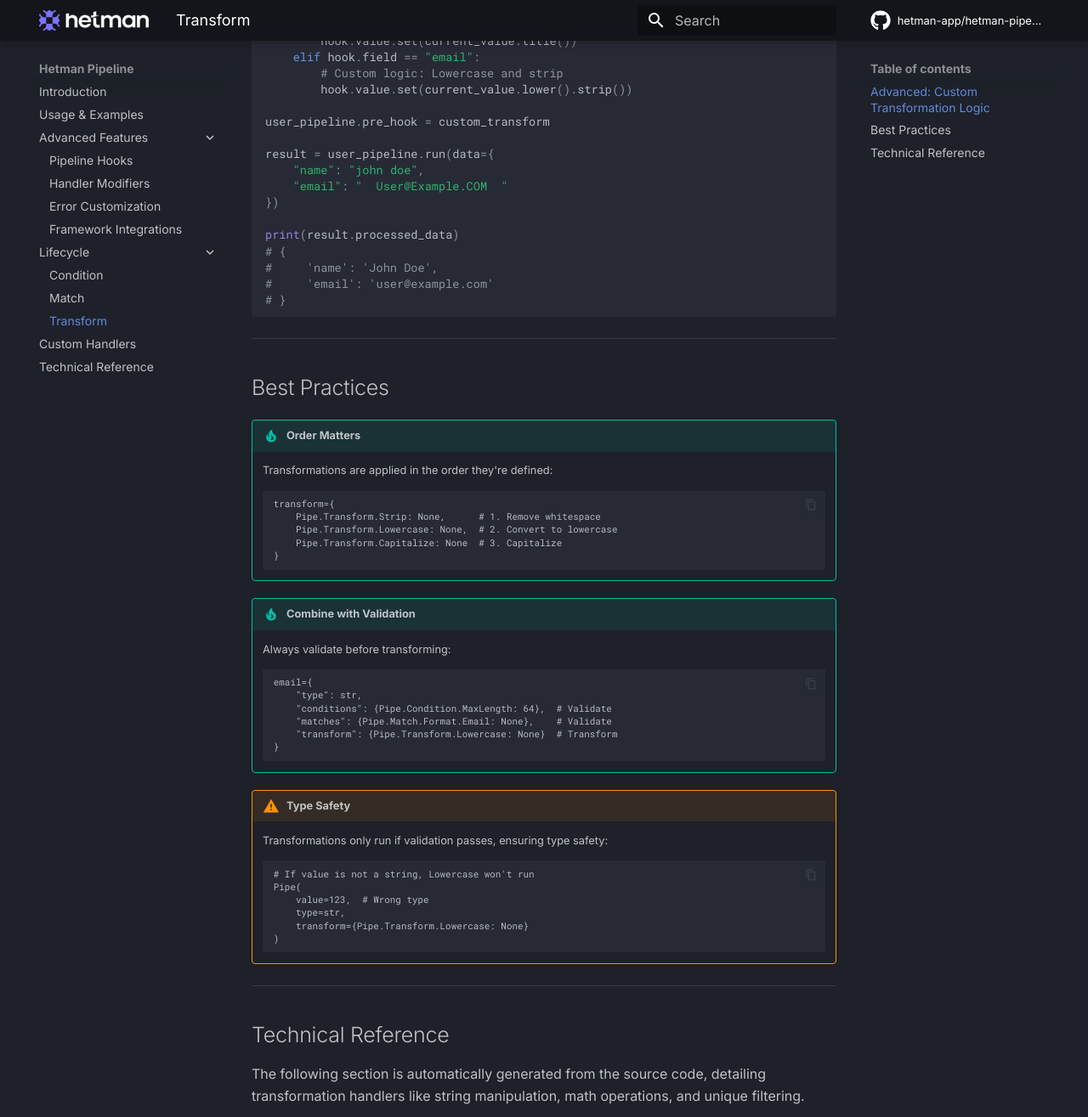
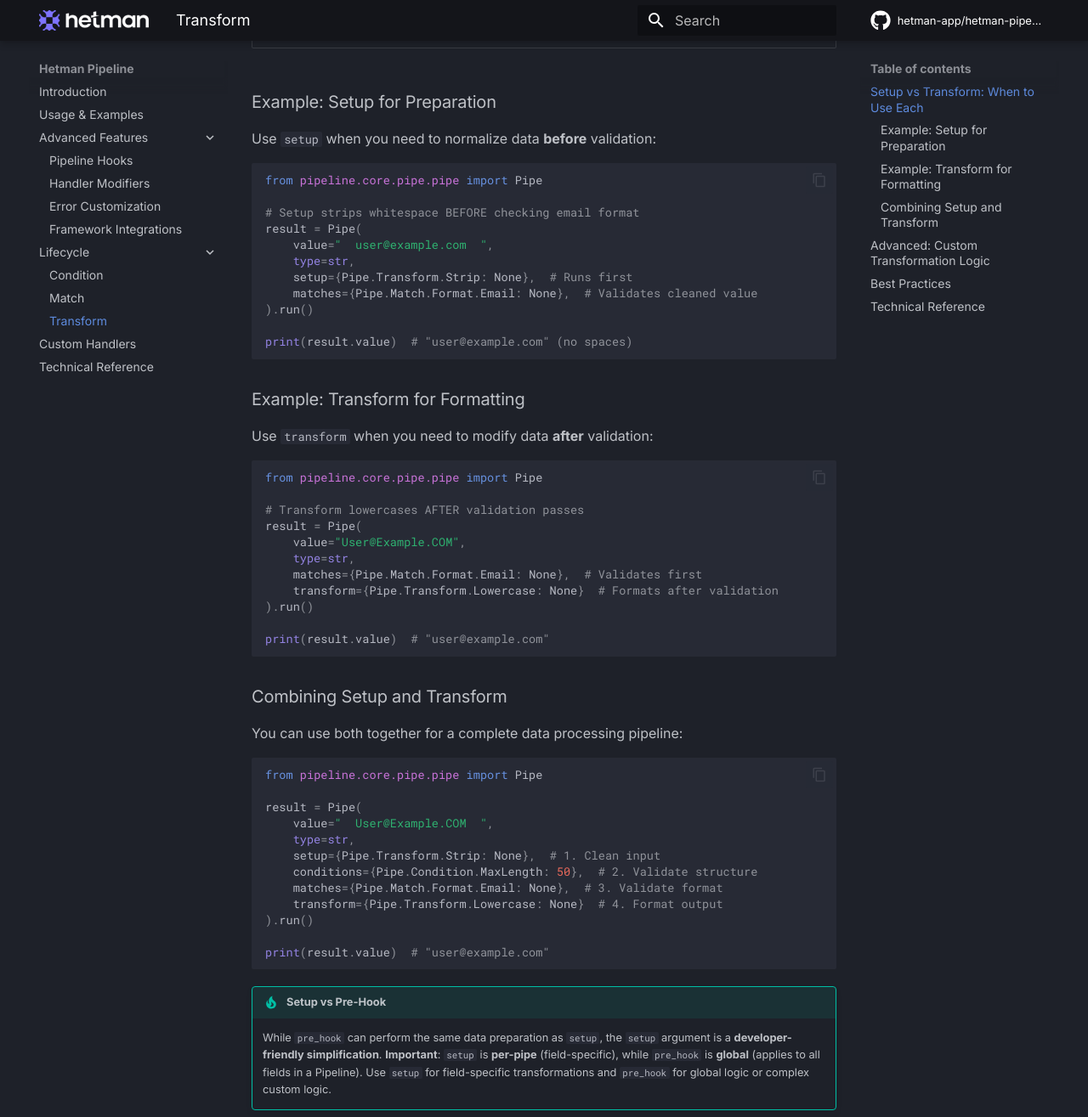
Before and after one commit to hetman-app/hetman-pipeline, an MkDocs documentation site: the page built from docs/transform.md, in a window 1280 px wide and 1400 px high, scrolled down 865 px, cut to the strip 0-1315 px from the top of the window. Shown: the whole strip at 85% size. Built offline with MkDocs 1.6.1 and Material for MkDocs 9.7.7, drawn with Linux system fonts in a browser that asks for light colours; comment, search, counter and statistics services are not loaded; some of the changed text lies outside the part shown.

Commit message:
docs: update docs with new setup argument

````diff
--- a/docs/transform.md
+++ b/docs/transform.md
@@ -7,6 +7,77 @@
 !!! tip "Data Integrity"
 
     Because Transformation happens last, you are guaranteed to be transforming data that has already been verified as valid, preventing errors like trying to `.strip()` an `Integer` or a `None` value.
+
+---
+
+## Setup vs Transform: When to Use Each
+
+Both `setup` and `transform` use transform handlers, but they run at different stages of the Pipe lifecycle:
+
+| Feature | Setup | Transform |
+|---------|-------|-----------|
+| **When it runs** | After type validation, **before** conditions/matches | After all validations pass (**final** stage) |
+| **Purpose** | Data preparation and normalization | Data modification and formatting |
+| **Validation** | Only type is validated | All conditions and matches have passed |
+| **Use case** | Strip whitespace, normalize input | Format output, apply business logic |
+
+### Example: Setup for Preparation
+
+Use `setup` when you need to normalize data **before** validation:
+
+```python
+from pipeline.core.pipe.pipe import Pipe
+
+# Setup strips whitespace BEFORE checking email format
+result = Pipe(
+    value="  user@example.com  ",
+    type=str,
+    setup={Pipe.Transform.Strip: None},  # Runs first
+    matches={Pipe.Match.Format.Email: None},  # Validates cleaned value
+).run()
+
+print(result.value)  # "user@example.com" (no spaces)
+```
+
+### Example: Transform for Formatting
+
+Use `transform` when you need to modify data **after** validation:
+
+```python
+from pipeline.core.pipe.pipe import Pipe
+
+# Transform lowercases AFTER validation passes
+result = Pipe(
+    value="User@Example.COM",
+    type=str,
+    matches={Pipe.Match.Format.Email: None},  # Validates first
+    transform={Pipe.Transform.Lowercase: None}  # Formats after validation
+).run()
+
+print(result.value)  # "user@example.com"
+```
+
+### Combining Setup and Transform
+
+You can use both together for a complete data processing pipeline:
+
+```python
+from pipeline.core.pipe.pipe import Pipe
+
+result = Pipe(
+    value="  User@Example.COM  ",
+    type=str,
+    setup={Pipe.Transform.Strip: None},  # 1. Clean input
+    conditions={Pipe.Condition.MaxLength: 50},  # 2. Validate structure
+    matches={Pipe.Match.Format.Email: None},  # 3. Validate format
+    transform={Pipe.Transform.Lowercase: None}  # 4. Format output
+).run()
+
+print(result.value)  # "user@example.com"
+```
+
+!!! tip "Setup vs Pre-Hook"
+    While `pre_hook` can perform the same data preparation as `setup`, the `setup` argument is a **developer-friendly simplification**. **Important**: `setup` is **per-pipe** (field-specific), while `pre_hook` is **global** (applies to all fields in a Pipeline). Use `setup` for field-specific transformations and `pre_hook` for global logic or complex custom logic.
 
 ---
 
````
Also changed, not shown: docs/condition.md (+1 -1 lines), docs/examples.md (+33 -0 lines), docs/index.md (+25 -8 lines), docs/match.md (+1 -1 lines).
